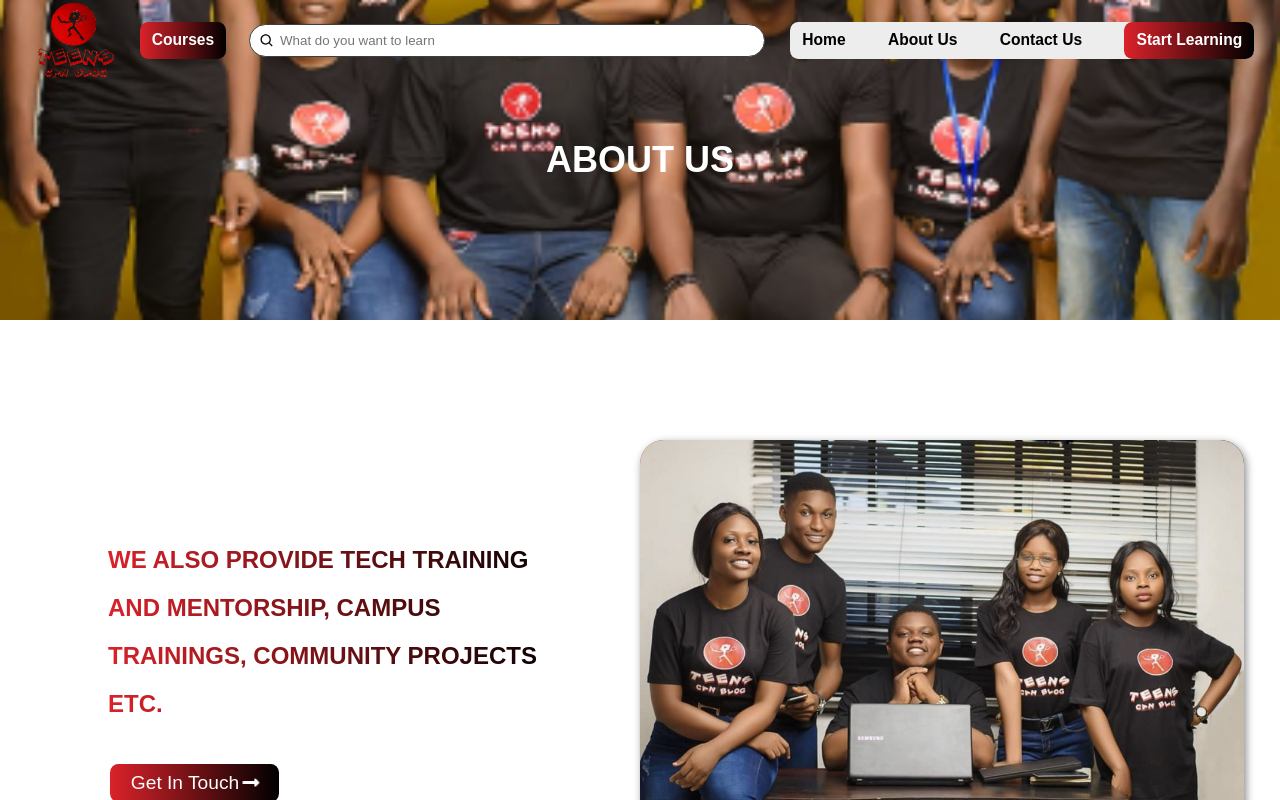
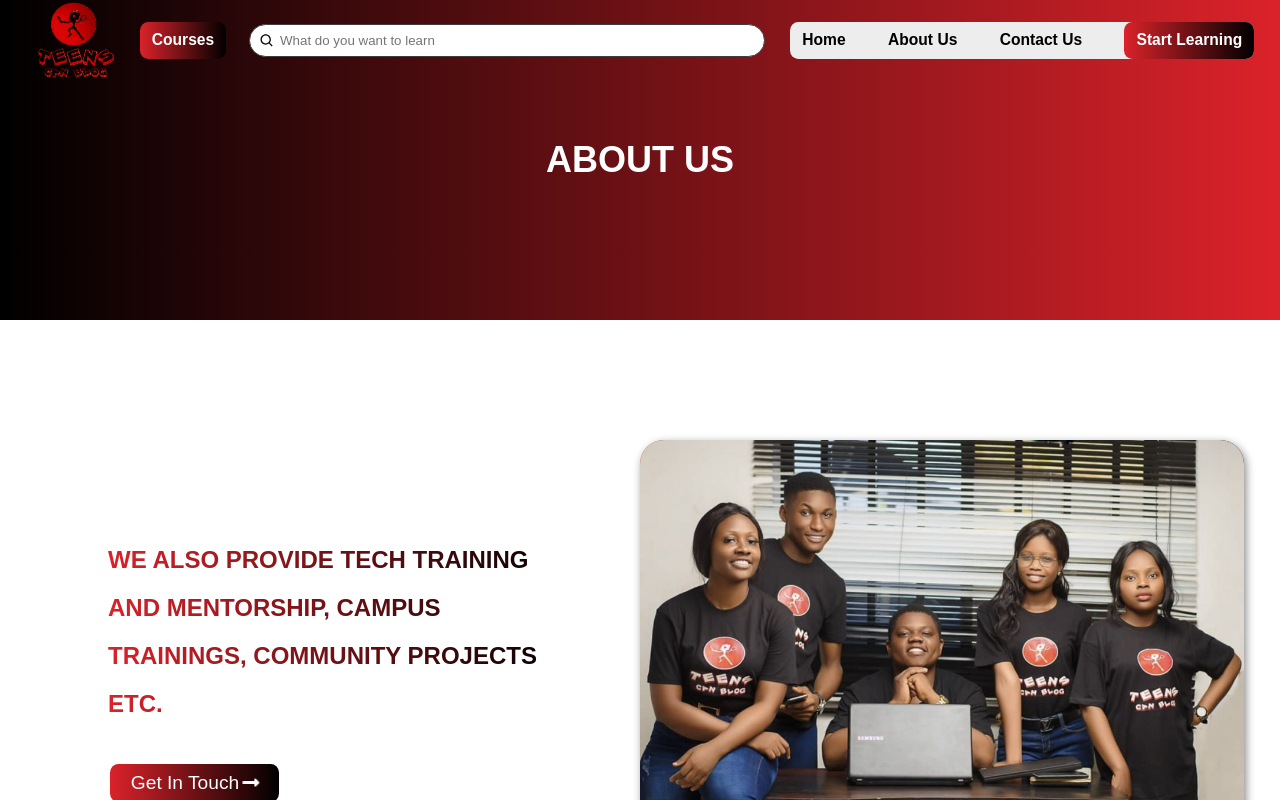
Before and after one commit to Niscolinx/teenscan, a React (Create React App) app: page /about in a window 1280 px wide. Shown: the top 800 px of the page. Built offline with nearby package versions, Linux system fonts and the light colour scheme; what react-router-last-location would draw is missing.

Commit message:
working on story section

```diff
--- a/src/sass/components/about.scss
+++ b/src/sass/components/about.scss
@@ -10,7 +10,7 @@
         // left: 0;
         // right: 0;
         // background: $linear-gradient1;
-        background: url(../../assets/teens3.png);
+        background: $linear-gradient1, url(../../assets/teens3.png);
         background-repeat: no-repeat;
         background-position: center;
         height: 40vh;
```
